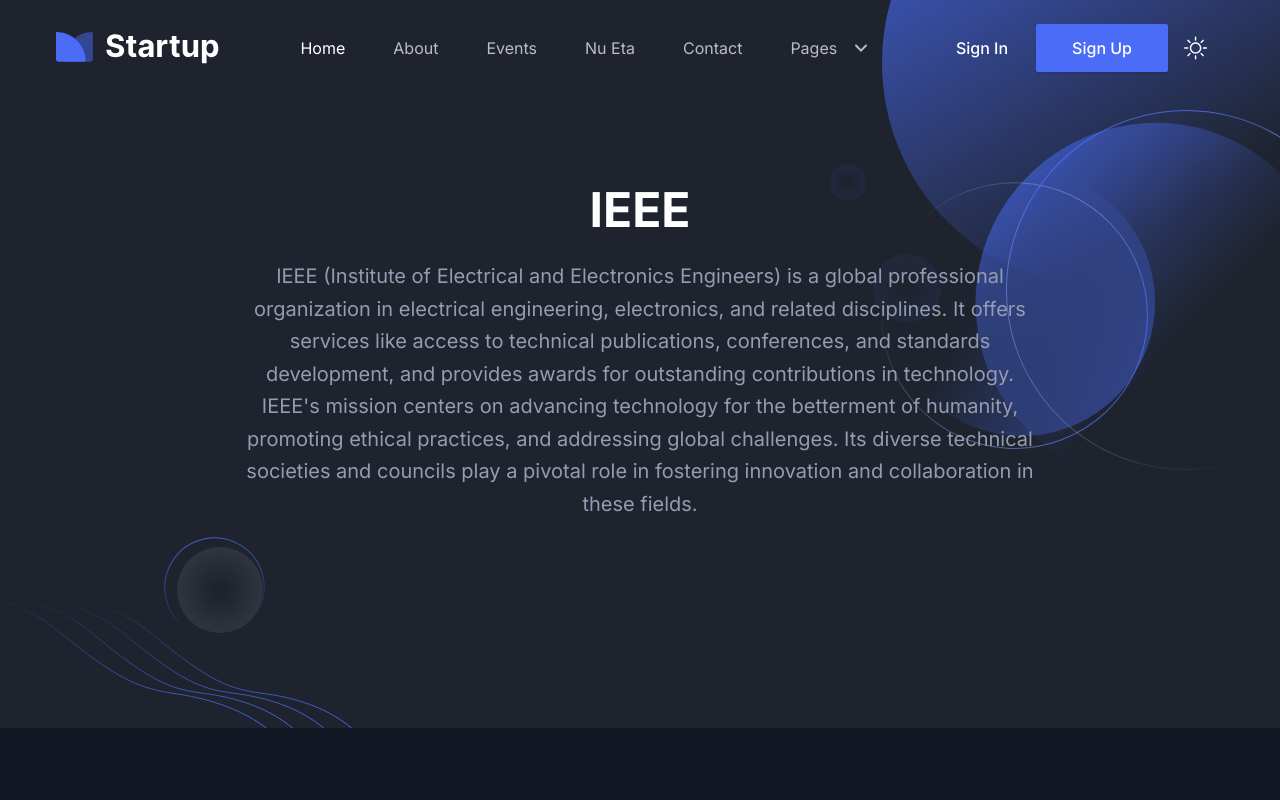
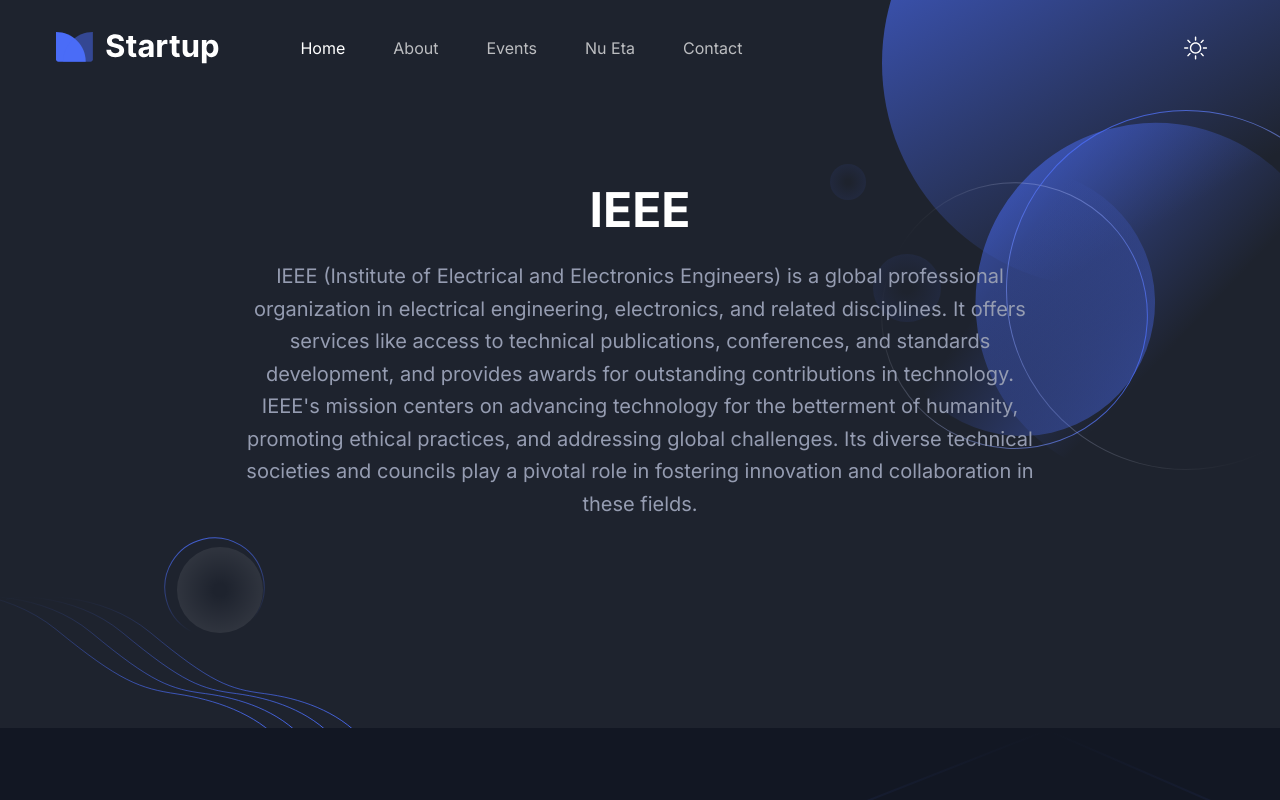
Before and after one commit to shiva1718/IEEE-hkn-sec, a Next.js app: page / in a window 1280 px wide. Shown: the top 800 px of the page. Built offline with nearby package versions, Linux system fonts and the light colour scheme.

Commit message:
added members to page

```diff
--- a/app/page.tsx
+++ b/app/page.tsx
@@ -22,7 +22,7 @@
     <>
       <ScrollUp />
       <Hero />
-      <Features />
+      {/*<Features />*/}
       <Video />
       <Brands />
       <AboutSectionOne />
--- a/app/signup/page.tsx
+++ b/app/signup/page.tsx
@@ -3,7 +3,7 @@
 import { Metadata } from "next";
 
 export const metadata: Metadata = {
-  title: "Sign Up Page | Free Next.js Template for Startup and SaaS",
+  title: "SEC IEEE HKN Society",
   description: "This is Sign Up Page for Startup Nextjs Template",
   // other metadata
 };
--- a/components/Header/index.tsx
+++ b/components/Header/index.tsx
@@ -159,18 +159,18 @@
                 </nav>
               </div>
               <div className="flex items-center justify-end pr-16 lg:pr-0">
-                <Link
-                  href="/signin"
-                  className="hidden px-7 py-3 text-base font-medium text-dark hover:opacity-70 dark:text-white md:block"
-                >
-                  Sign In
-                </Link>
-                <Link
-                  href="/signup"
-                  className="ease-in-up shadow-btn hover:shadow-btn-hover hidden rounded-sm bg-primary px-8 py-3 text-base font-medium text-white transition duration-300 hover:bg-opacity-90 md:block md:px-9 lg:px-6 xl:px-9"
-                >
-                  Sign Up
-                </Link>
+                {/*<Link*/}
+                {/*  href="/signin"*/}
+                {/*  className="hidden px-7 py-3 text-base font-medium text-dark hover:opacity-70 dark:text-white md:block"*/}
+                {/*>*/}
+                {/*  Sign In*/}
+                {/*</Link>*/}
+                {/*<Link*/}
+                {/*  href="/signup"*/}
+                {/*  className="ease-in-up shadow-btn hover:shadow-btn-hover hidden rounded-sm bg-primary px-8 py-3 text-base font-medium text-white transition duration-300 hover:bg-opacity-90 md:block md:px-9 lg:px-6 xl:px-9"*/}
+                {/*>*/}
+                {/*  Sign Up*/}
+                {/*</Link>*/}
                 <div>
                   <ThemeToggler />
                 </div>
--- a/components/Header/menuData.tsx
+++ b/components/Header/menuData.tsx
@@ -13,12 +13,12 @@
     path: "/about",
     newTab: false,
   },
-  // {
   //   id: 33,
   //   title: "Blog",
   //   path: "/blog",
   //   newTab: false,
   // },
+  // {
   {
     id: 3,
     title: "Events",
@@ -31,66 +31,72 @@
     path: "/NuEta",
     newTab: false,
   },
+  // {
+  //   id: 7,
+  //   title: "Members",
+  //   path: "/members",
+  //   newTab: false
+  // },
   {
     id: 5,
     title: "Contact",
     path: "/contact",
     newTab: false,
   },
-  {
-    id: 4,
-    title: "Pages",
-    newTab: false,
-    submenu: [
-      {
-        id: 41,
-        title: "About Page",
-        path: "/about",
-        newTab: false,
-      },
-      {
-        id: 42,
-        title: "Contact Page",
-        path: "/contact",
-        newTab: false,
-      },
-      {
-        id: 43,
-        title: "Blog Grid Page",
-        path: "/blog",
-        newTab: false,
-      },
-      {
-        id: 44,
-        title: "Blog Sidebar Page",
-        path: "/blog-sidebar",
-        newTab: false,
-      },
-      {
-        id: 45,
-        title: "Blog Details Page",
-        path: "/blog-details",
-        newTab: false,
-      },
-      {
-        id: 46,
-        title: "Sign In Page",
-        path: "/signin",
-        newTab: false,
-      },
-      {
-        id: 47,
-        title: "Sign Up Page",
-        path: "/signup",
-        newTab: false,
-      },
-      {
-        id: 48,
-        title: "Error Page",
-        path: "/error",
-        newTab: false,
-      },
-    ],
-  },
+  // {
+  //   id: 4,
+  //   title: "Pages",
+  //   newTab: false,
+  //   submenu: [
+  //     {
+  //       id: 41,
+  //       title: "About Page",
+  //       path: "/about",
+  //       newTab: false,
+  //     },
+  //     {
+  //       id: 42,
+  //       title: "Contact Page",
+  //       path: "/contact",
+  //       newTab: false,
+  //     },
+  //     {
+  //       id: 43,
+  //       title: "Blog Grid Page",
+  //       path: "/blog",
+  //       newTab: false,
+  //     },
+  //     {
+  //       id: 44,
+  //       title: "Blog Sidebar Page",
+  //       path: "/blog-sidebar",
+  //       newTab: false,
+  //     },
+  //     {
+  //       id: 45,
+  //       title: "Blog Details Page",
+  //       path: "/blog-details",
+  //       newTab: false,
+  //     },
+  //     {
+  //       id: 46,
+  //       title: "Sign In Page",
+  //       path: "/signin",
+  //       newTab: false,
+  //     },
+  //     {
+  //       id: 47,
+  //       title: "Sign Up Page",
+  //       path: "/signup",
+  //       newTab: false,
+  //     },
+  //     {
+  //       id: 48,
+  //       title: "Error Page",
+  //       path: "/error",
+  //       newTab: false,
+  //     },
+  //   ],
+  // },
 ];
 export default menuData;
--- a/components/Testimonials/index.tsx
+++ b/components/Testimonials/index.tsx
@@ -5,8 +5,8 @@
 const testimonialData: Testimonial[] = [
   {
     id: 1,
-    name: "Musharof Chy",
-    designation: "Founder @TailGrids",
+    name: "Dineshkumar S",
+    designation: "President",
     content:
       "Our members are so impressed. It's intuitive. It's clean. It's distraction free. If you're building a community.",
     image: "/images/testimonials/auth-01.png",
@@ -14,8 +14,8 @@
   },
   {
     id: 2,
-    name: "Devid Weilium",
-    designation: "Founder @UIdeck",
+    name: "Anushree U",
+    designation: "Vice President",
     content:
       "Our members are so impressed. It's intuitive. It's clean. It's distraction free. If you're building a community.",
     image: "/images/testimonials/auth-02.png",
@@ -23,13 +23,31 @@
   },
   {
     id: 3,
-    name: "Lethium Frenci",
-    designation: "Founder @Lineicons",
+    name: "Gnana Padmesh C K",
+    designation: "Treasurer",
     content:
       "Our members are so impressed. It's intuitive. It's clean. It's distraction free. If you're building a community.",
     image: "/images/testimonials/auth-03.png",
     star: 5,
   },
+  {
+    id: 4,
+    name: "Tapasya K",
+    designation: "Corresponding Scretary",
+    content:
+      "TBD",
+    image: "/images/testimonials/auth-03.png",
+    star: 5
+  },
+  {
+    id: 5,
+    name: "Kishore M A",
+    designation: "Recording Secretary",
+    content:
+        "TBD",
+    image: "/images/testimonials/auth-03.png",
+    star: 10
+  }
 ];
 
 const Testimonials = () => {
@@ -41,7 +59,6 @@
           paragraph="There are many variations of passages of Lorem Ipsum available but the majority have suffered alteration in some form."
           center
         />
-
         <div className="grid grid-cols-1 gap-x-8 gap-y-10 md:grid-cols-2 lg:grid-cols-3">
           {testimonialData.map((testimonial) => (
             <SingleTestimonial key={testimonial.id} testimonial={testimonial} />
```
